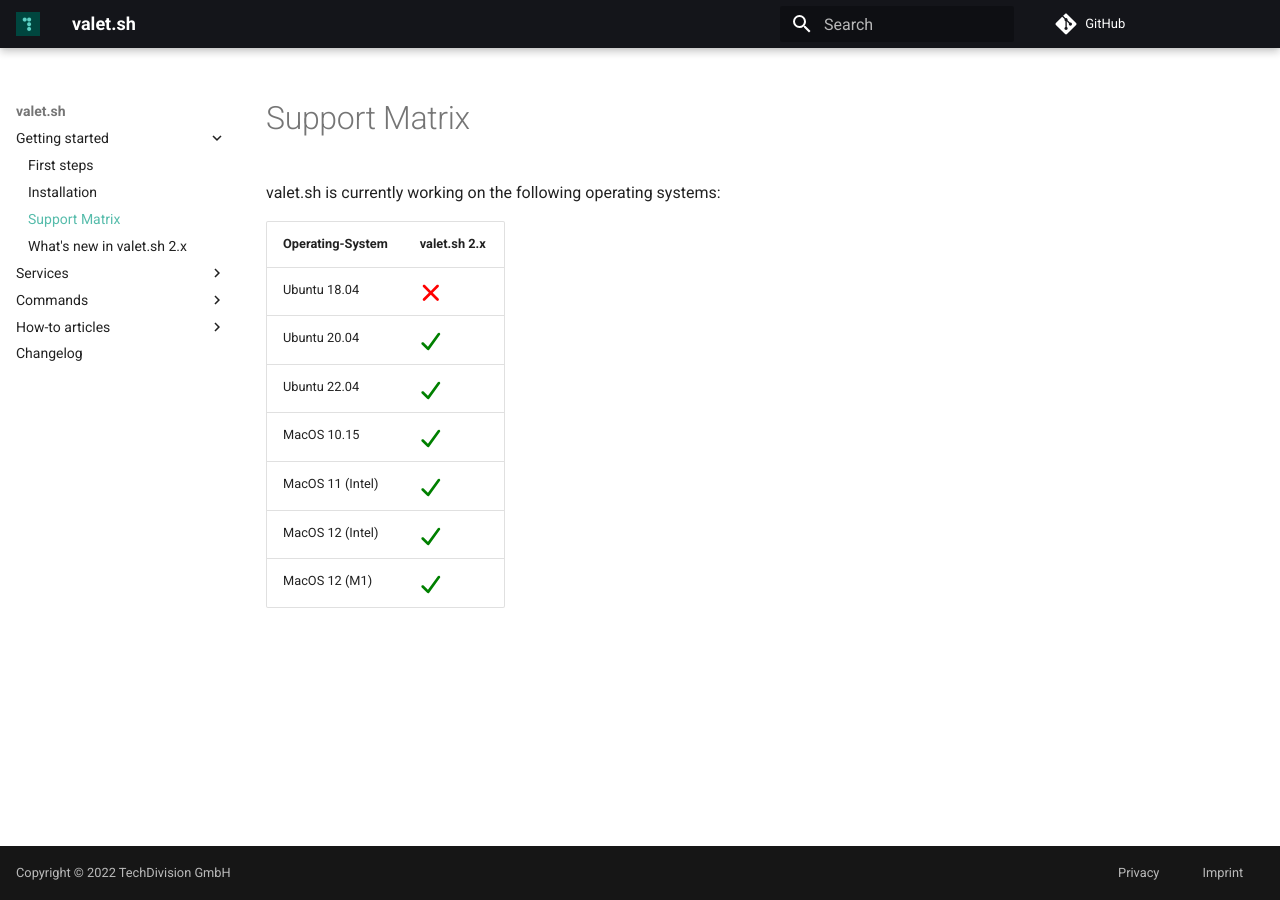
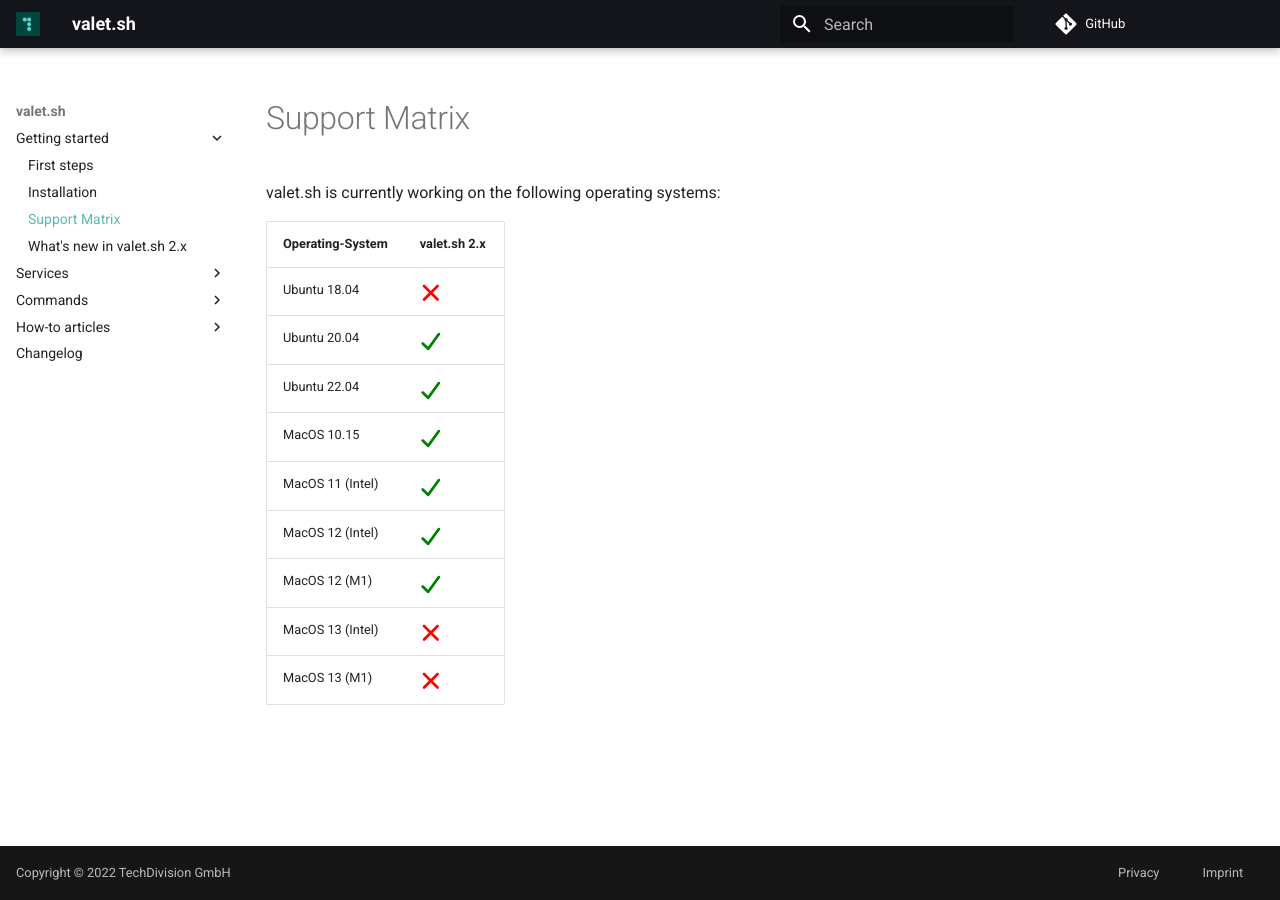
Before and after one commit to valet-sh/docs, an MkDocs documentation site: the page built from docs/getting-started/support-matrix.md, in a window 1280 px wide. Built offline with MkDocs 1.6.1 and Material for MkDocs 9.7.7, drawn with Linux system fonts in a browser that asks for light colours; comment, search, counter and statistics services are not loaded.

Commit message:
[TASK] update support matrix

```diff
--- a/docs/getting-started/support-matrix.md
+++ b/docs/getting-started/support-matrix.md
@@ -16,3 +16,5 @@
 | MacOS 11 (Intel) | :fontawesome-solid-check:{ .check-mark } |
 | MacOS 12 (Intel) | :fontawesome-solid-check:{ .check-mark } |
 | MacOS 12 (M1)    | :fontawesome-solid-check:{ .check-mark } |
+| MacOS 13 (Intel) | :fontawesome-solid-xmark:{ .cross-mark } |
+| MacOS 13 (M1)    | :fontawesome-solid-xmark:{ .cross-mark } |
```
